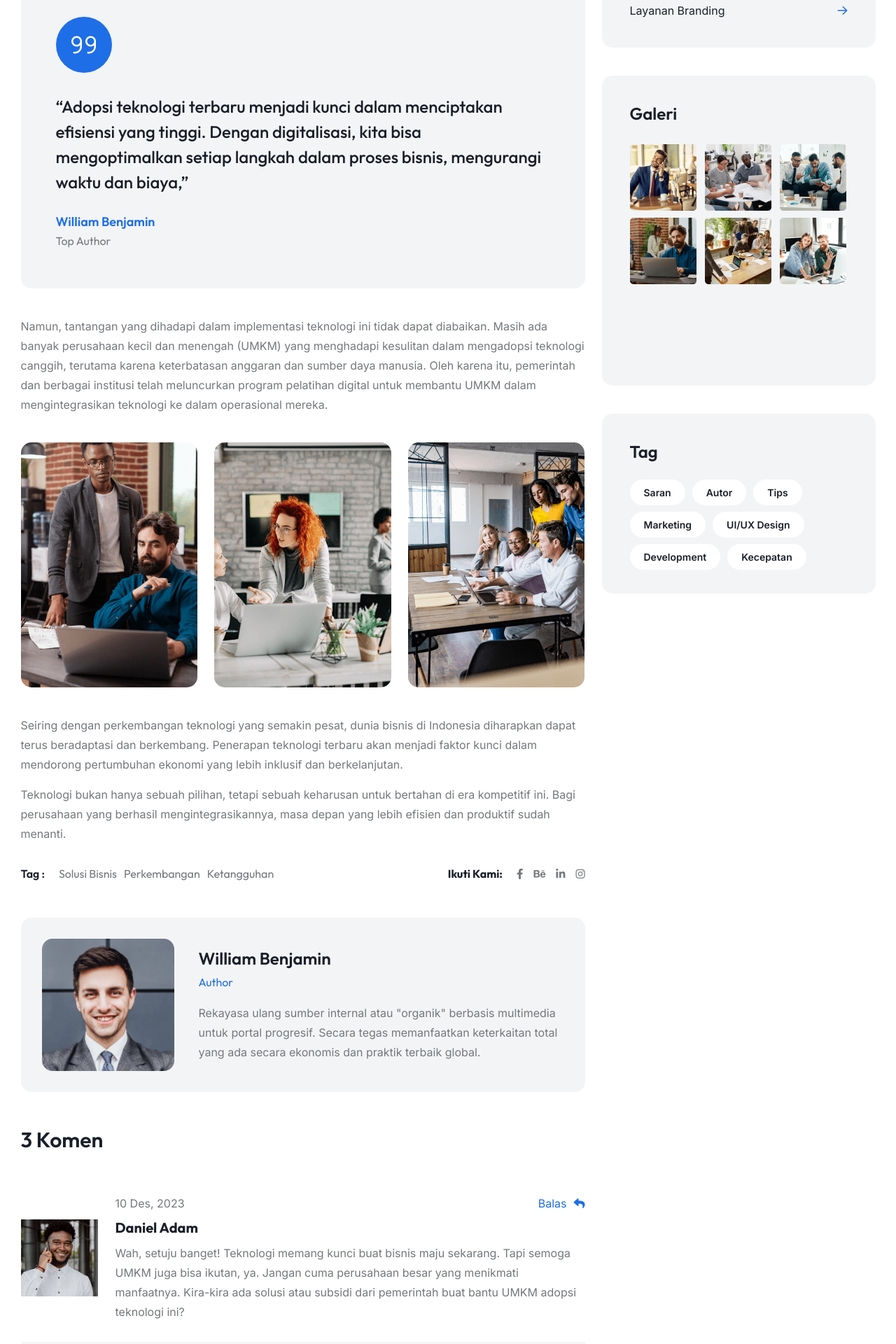
After one commit to Valifer13/information-technology-company, a PHP site: page /blog-details.php in a window 1280 px wide. The commit adds this page. Shown: the part 1520-3440 px from the top of the page at 70% size. Run offline with PHP 8.4, Linux system fonts and the light colour scheme; some libraries are stand-ins or nearby versions.

Commit message:
finishing project

```diff
--- /dev/null
+++ b/blog-details.php
@@ -0,0 +1,306 @@
+<?php
+
+include 'assets/inc/SubHeader.php';
+include 'assets/inc/PageHeader.php';
+include 'assets/inc/SubFooter.php';
+
+?>
+<!DOCTYPE html>
+<html lang="en">
+
+<head>
+    <meta charset="UTF-8">
+    <meta name="viewport" content="width=device-width, initial-scale=1.0">
+    <title>Blog</title>
+
+    <!-- Icon -->
+    <link rel="shortcut icon" type="image/x-icon" href="assets/img/favicon.png">
+
+    <!-- CSS here -->
+    <link rel="stylesheet" href="assets/css/bootstrap.min.css">
+    <link rel="stylesheet" href="assets/css/fontawesome.min.css">
+    <link rel="stylesheet" href="assets/css/venobox.min.css">
+    <link rel="stylesheet" href="assets/css/animate.min.css">
+    <link rel="stylesheet" href="assets/css/keyframe-animation.css">
+    <link rel="stylesheet" href="assets/css/daterangepicker.css">
+    <link rel="stylesheet" href="assets/css/odometer.min.css">
+    <link rel="stylesheet" href="assets/css/nice-select.css">
+    <link rel="stylesheet" href="assets/css/swiper.min.css">
+    <link rel="stylesheet" href="assets/css/main.css">
+</head>
+
+<body>
+    <?= $SubHeader ?>
+    <?= PageHeader("Blog") ?>
+    <!-- Content Start -->
+
+    <section class="blog-details pt-130 pb-130">
+        <div class="container">
+            <div class="row gy-5">
+                <div class="col-lg-8 col-md-12">
+                    <div class="blog-details-wrap">
+                        <div class="blog-details-img mb-40">
+                            <img src="assets/img/blog/blog-details-img.png" alt="blog">
+                        </div>
+                        <ul class="post-meta">
+                            <li><i class="fa-regular fa-calendar"></i>24 Feb, 2024</li>
+                            <li><i class="fa-regular fa-user"></i>by Sarah Johnson</li>
+                        </ul>
+                        <div class="blog-details-content">
+                            <h2 class="details-title mb-25">Meningkatkan Efisiensi dengan Teknologi Terbaru</h2>
+                            <p>Dalam era digital yang semakin berkembang, teknologi terbaru terus memainkan peran penting dalam meningkatkan efisiensi di berbagai sektor bisnis dan industri. Dengan kemajuan pesat dalam bidang kecerdasan buatan (AI), otomatisasi, serta internet of things (IoT), perusahaan-perusahaan di Indonesia semakin menyadari pentingnya mengadopsi inovasi teknologi untuk memaksimalkan produktivitas dan daya saing.</p>
+                            <p class="mb-40">Teknologi terbaru tidak hanya membantu dalam mempercepat proses bisnis, tetapi juga mengurangi biaya operasional serta meminimalisir kesalahan manusia. Salah satu contoh nyata adalah penggunaan sistem AI untuk mengelola data besar (big data). Dengan analitik canggih, perusahaan kini dapat membuat keputusan bisnis yang lebih cepat dan akurat berdasarkan data real-time.</p>
+                            <blockquote class="mb-40">
+                                <div class="icon"><i class="fa-light fa-quote-right"></i></div>
+                                <div class="content">
+                                    <p>“Adopsi teknologi terbaru menjadi kunci dalam menciptakan efisiensi yang tinggi. Dengan digitalisasi, kita bisa mengoptimalkan setiap langkah dalam proses bisnis, mengurangi waktu dan biaya,”</p>
+                                    <h4 class="author">William Benjamin<span>Top Author</span></h4>
+                                </div>
+                            </blockquote>
+                            <p class="mb-40">Namun, tantangan yang dihadapi dalam implementasi teknologi ini tidak dapat diabaikan. Masih ada banyak perusahaan kecil dan menengah (UMKM) yang menghadapi kesulitan dalam mengadopsi teknologi canggih, terutama karena keterbatasan anggaran dan sumber daya manusia. Oleh karena itu, pemerintah dan berbagai institusi telah meluncurkan program pelatihan digital untuk membantu UMKM dalam mengintegrasikan teknologi ke dalam operasional mereka.</p>
+                            <div class="row gy-lg-0 gy-4 justify-content-center mb-40">
+                                <div class="col-lg-4 col-md-6">
+                                    <div class="blog-details-thumb img-reveal">
+                                        <div class="img-overlay"></div>
+                                        <img src="assets/img/blog/blog-details-img-1.png" alt="">
+                                    </div>
+                                </div>
+                                <div class="col-lg-4 col-md-6">
+                                    <div class="blog-details-thumb img-reveal">
+                                        <div class="img-overlay"></div>
+                                        <img src="assets/img/blog/blog-details-img-2.png" alt="">
+                                    </div>
+                                </div>
+                                <div class="col-lg-4 col-md-6">
+                                    <div class="blog-details-thumb img-reveal">
+                                        <div class="img-overlay"></div>
+                                        <img src="assets/img/blog/blog-details-img-3.png" alt="">
+                                    </div>
+                                </div>
+                            </div>
+                            <p>Seiring dengan perkembangan teknologi yang semakin pesat, dunia bisnis di Indonesia diharapkan dapat terus beradaptasi dan berkembang. Penerapan teknologi terbaru akan menjadi faktor kunci dalam mendorong pertumbuhan ekonomi yang lebih inklusif dan berkelanjutan.</p>
+                            <p class="mb-30">Teknologi bukan hanya sebuah pilihan, tetapi sebuah keharusan untuk bertahan di era kompetitif ini. Bagi perusahaan yang berhasil mengintegrasikannya, masa depan yang lebih efisien dan produktif sudah menanti.</p>
+                        </div>
+                        <div class="tags">
+                            <div class="tag-left">
+                                <h4 class="follow">Tag :</h4>
+                                <ul class="tag-list">
+                                    <li><a href="#">Solusi Bisnis</a></li>
+                                    <li><a href="#">Perkembangan</a></li>
+                                    <li><a href="#">Ketangguhan</a></li>
+                                </ul>
+                            </div>
+                            <div class="social-list-wrap">
+                                <h4 class="follow">Ikuti Kami:</h4>
+                                <ul class="social-list">
+                                    <li>
+                                        <a href="#" class="facebook"><i class="fab fa-facebook-f"></i></a>
+                                    </li>
+                                    <li>
+                                        <a href="#" class="behance"><i class="fab fa-behance"></i></a>
+                                    </li>
+                                    <li>
+                                        <a href="#" class="linkedin"><i class="fab fa-linkedin-in"></i></a>
+                                    </li>
+                                    <li>
+                                        <a href="#" class="instagram"><i class="fab fa-instagram"></i></a>
+                                    </li>
+                                </ul>
+                            </div>
+                        </div>
+                        <div class="blog-author-wrap">
+                            <div class="blog-author-item">
+                                <div class="author-img">
+                                    <img src="assets/img/blog/author-img.png" alt="img">
+                                </div>
+                                <div class="content">
+                                    <h3 class="name">William Benjamin <span>Author</span></h3>
+                                    <p>Rekayasa ulang sumber internal atau "organik" berbasis multimedia untuk portal progresif. Secara tegas memanfaatkan keterkaitan total yang ada secara ekonomis dan praktik terbaik global.</p>
+                                </div>
+                            </div>
+                        </div>
+                        <div class="comments-area">
+                            <div class="section-heading">
+                                <h2 class="section-title">3 Komen</h2>
+                            </div>
+                            <div class="comment-item">
+                                <div class="comment-thumb">
+                                    <img src="assets/img/blog/comment-thumb-1.jpg" alt="author">
+                                </div>
+                                <div class="comment-info">
+                                    <div class="comments-meta">
+                                        <span>10 Des, 2023 </span>
+                                    </div>
+                                    <h3 class="author">Daniel Adam </h3>
+                                    <p>
+                                    Wah, setuju banget! Teknologi memang kunci buat bisnis maju sekarang. Tapi semoga UMKM juga bisa ikutan, ya. Jangan cuma perusahaan besar yang menikmati manfaatnya. Kira-kira ada solusi atau subsidi dari pemerintah buat bantu UMKM adopsi teknologi ini?
+                                    </p>
+                                    <button class="reply">Balas<i class="fa-solid fa-reply"></i></button>
+                                </div>
+                            </div>
+                            <div class="comment-item item-2">
+                                <div class="comment-thumb">
+                                    <img src="assets/img/blog/comment-thumb-2.jpg" alt="author">
+                                </div>
+                                <div class="comment-info">
+                                    <div class="comments-meta">
+                                        <span>10 Des, 2023 </span>
+                                    </div>
+                                    <h3 class="author">Sara </h3>
+                                    <p>
+                                    Kalau ada sih membantu banget!
+                                    </p>
+                                    <button class="reply">Balas<i class="fa-solid fa-reply"></i></button>
+                                </div>
+                            </div>
+                            <div class="comment-item">
+                                <div class="comment-thumb">
+                                    <img src="assets/img/blog/comment-thumb-3.jpg" alt="author">
+                                </div>
+                                <div class="comment-info">
+                                    <div class="comments-meta">
+                                        <span>10 Des, 2023 </span>
+                                    </div>
+                                    <h3 class="author">Zenelia Lozhe </h3>
+                                    <p>
+                                    Artikel yang menarik! Tapi jangan lupa, teknologi canggih tanpa SDM yang mumpuni juga percuma. Menurut saya, fokus utama harus di pendidikan dan pelatihan karyawan biar bisa mengoperasikan teknologi terbaru dengan maksimal.
+                                    </p>
+                                    <button class="reply">Balas<i class="fa-solid fa-reply"></i></button>
+                                </div>
+                            </div>
+                        </div>
+                        <!-- ./ comments-area -->
+                        <div class="form-wrap pt-70">
+                            <div class="blog-contact-form">
+                                <h2 class="title">Tinggalkan Balasan</h2>
+                                <div class="request-form">
+                                    <form action="https://html.rrdevs.net/bizan/mail.php" method="post" id="ajax_contact" class="form-horizontal">
+                                        <div class="form-group row">
+                                            <div class="col-md-6">
+                                                <div class="form-item">
+                                                    <input type="text" id="fullname" name="fullname" class="form-control" placeholder="Nama Anda">
+                                                    <div class="icon"><i class="fa-regular fa-user"></i></div>
+                                                </div>
+                                            </div>
+                                            <div class="col-md-6">
+                                                <div class="form-item">
+                                                    <input type="email" id="email" name="email" class="form-control" placeholder="Email Anda">
+                                                    <div class="icon"><i class="fa-sharp fa-regular fa-envelope"></i></div>
+                                                </div>
+                                            </div>
+                                        </div>
+                                        <div class="form-group row">
+                                            <div class="col-md-12">
+                                                <div class="form-item message-item">
+                                                    <textarea id="message" name="message" cols="30" rows="5" class="form-control address" placeholder="Pesan"></textarea>
+                                                    <div class="icon"><i class="fa-light fa-messages"></i></div>
+                                                </div>
+                                            </div>
+                                        </div>
+                                        <div class="submit-btn">
+                                            <button id="submit" class="bz-primary-btn" type="submit">Kirim Pesan</button>
+                                        </div>
+                                    </form>
+                                </div>
+                            </div>
+                        </div>
+                        <!-- ./ form-wrap -->
+                    </div>
+                </div>
+                <!-- Sidebar Widgets -->
+                <div class="col-lg-4">
+                    <div class="sidebar-widget">
+                        <div class="search-form">
+                            <form action="https://html.rrdevs.net/bizan/contact.php" class="search-form">
+                                <input type="text" class="form-control" placeholder="Masukan Kata Kunci">
+                            </form>
+                            <button class="search-btn" type="button">
+                                <i class="fa-regular fa-magnifying-glass"></i>
+                            </button>
+                        </div>
+                    </div>
+                    <div class="sidebar-widget">
+                        <h3 class="widget-title">Post Akhir-Akhir ini</h3>
+                        <div class="sidebar-post">
+                            <img src="assets/img/blog/sidebar-thumb-1.png" alt="post">
+                            <div class="post-content">
+                                <ul class="post-meta">
+                                    <li><i class="fa-light fa-circle-user"></i>by David Smith</li>
+                                </ul>
+                                <h3 class="title"><a href="#">Mencapai Tujuan Bisnis dengan Konsultasi</a></h3>
+                            </div>
+                        </div>
+                        <div class="sidebar-post">
+                            <img src="assets/img/blog/sidebar-thumb-2.png" alt="post">
+                            <div class="post-content">
+                                <ul class="post-meta">
+                                    <li><i class="fa-light fa-circle-user"></i>by David Smith</li>
+                                </ul>
+                                <h3 class="title"><a href="#">Strategi Konsultasi untuk Beradaptasi dengan Perubahan</a></h3>
+                            </div>
+                        </div>
+                        <div class="sidebar-post">
+                            <img src="assets/img/blog/sidebar-thumb-3.png" alt="post">
+                            <div class="post-content">
+                                <ul class="post-meta">
+                                    <li><i class="fa-light fa-circle-user"></i>by David Smith</li>
+                                </ul>
+                                <h3 class="title"><a href="#">Peran Konsultasi Bisnis dalam Mendorong Inovasi</a></h3>
+                            </div>
+                        </div>
+                    </div>
+                    <div class="sidebar-widget">
+                        <h3 class="widget-title">Kategori</h3>
+                        <ul class="category-list">
+                            <li><a href="#">Layanan IT <i class="fa-sharp fa-regular fa-arrow-right"></i></a></li>
+                            <li><a href="#">Layanan Bisnis <i class="fa-sharp fa-regular fa-arrow-right"></i></a></li>
+                            <li><a href="#">Layanan Strategis<i class="fa-sharp fa-regular fa-arrow-right"></i></a></li>
+                            <li><a href="#">Layanan Branding<i class="fa-sharp fa-regular fa-arrow-right"></i></a></li>
+                        </ul>
+                    </div>
+                    <div class="sidebar-widget">
+                        <h3 class="widget-title">Galeri</h3>
+                        <div class="blog-gallery-wrap">
+                            <div class="gallary-img">
+                                <a href="assets/img/blog/blog-inner-1.png" class="img-popup venobox"><img src="assets/img/blog/blog-gallery-1.png" alt="img"></a>
+                            </div>
+                            <div class="gallary-img">
+                                <a href="assets/img/blog/blog-inner-2.png" class="img-popup venobox"><img src="assets/img/blog/blog-gallery-2.png" alt="img"></a>
+                            </div>
+                            <div class="gallary-img">
+                                <a href="assets/img/blog/blog-inner-3.png" class="img-popup venobox"><img src="assets/img/blog/blog-gallery-3.png" alt="img"></a>
+                            </div>
+                            <div class="gallary-img">
+                                <a href="assets/img/blog/blog-inner-4.png" class="img-popup venobox"><img src="assets/img/blog/blog-gallery-4.png" alt="img"></a>
+                            </div>
+                            <div class="gallary-img">
+                                <a href="assets/img/blog/blog-inner-1.png" class="img-popup venobox"><img src="assets/img/blog/blog-gallery-5.png" alt="img"></a>
+                            </div>
+                            <div class="gallary-img">
+                                <a href="assets/img/blog/blog-inner-2.png" class="img-popup venobox"><img src="assets/img/blog/blog-gallery-6.png" alt="img"></a>
+                            </div>
+                        </div>
+                    </div>
+                    <div class="sidebar-widget sticky-widget">
+                        <h3 class="widget-title">Tag</h3>
+                        <ul class="tags">
+                            <li><a href="#">Saran</a></li>
+                            <li><a href="#">Autor</a></li>
+                            <li><a href="#">Tips</a></li>
+                            <li><a href="#">Marketing</a></li>
+                            <li><a href="#">UI/UX Design</a></li>
+                            <li><a href="#">Development</a></li>
+                            <li><a href="#">Kecepatan</a></li>
+                        </ul>
+                    </div>
+                </div>
+            </div>
+        </div>
+    </section>
+    <!-- ./ Blog Details -->
+
+    <!-- Content End -->
+    <?= $SubFooter ?>
+</body>
+
+</html>
--- a/pricing.php
+++ b/pricing.php
@@ -62,7 +62,7 @@ include 'assets/inc/SubFooter.php';
                         <ul class="pricing-list">
                             <li>Kontrol Cerdas Expert</li>
                             <li>Keamanan Sistem Tinggi</li>
-                            <li>Integrasi AI</li>
+                            <li>Integrasi AI 2B</li>
                             <li>Penginstalan Perangkat Gratis</li>
                             <li>24/7 Layanan Kustomer</li>
                         </ul>
@@ -78,7 +78,7 @@ include 'assets/inc/SubFooter.php';
                         <ul class="pricing-list">
                             <li>Kontrol Cerdas Expert</li>
                             <li>Keamanan Sistem Tertinggi</li>
-                            <li>Intergrasi AI</li>
+                            <li>Intergrasi AI 8B</li>
                             <li>Penginstalan Perangkat Gratis</li>
                             <li>24/7 Layanan Kustomer</li>
                         </ul>
```
